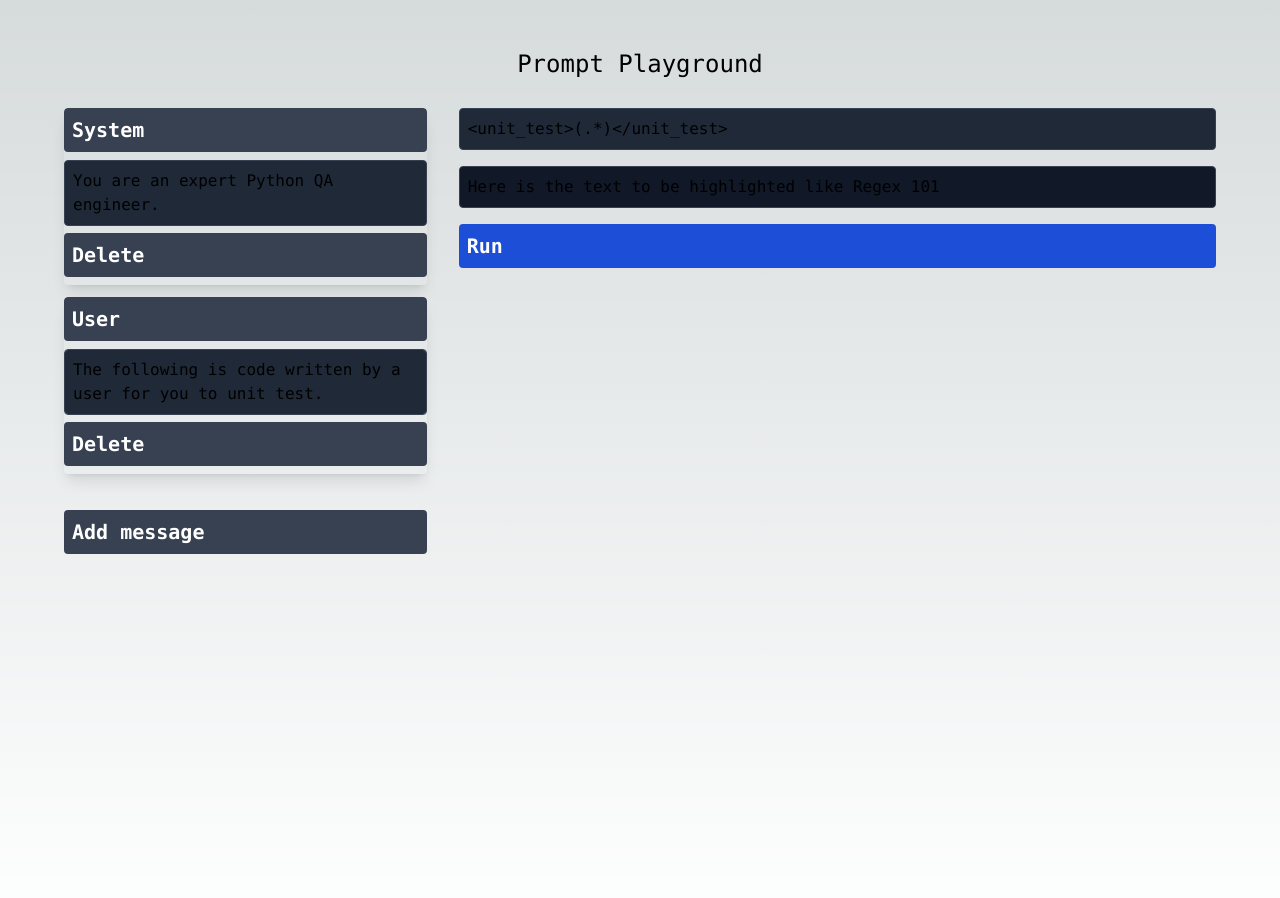
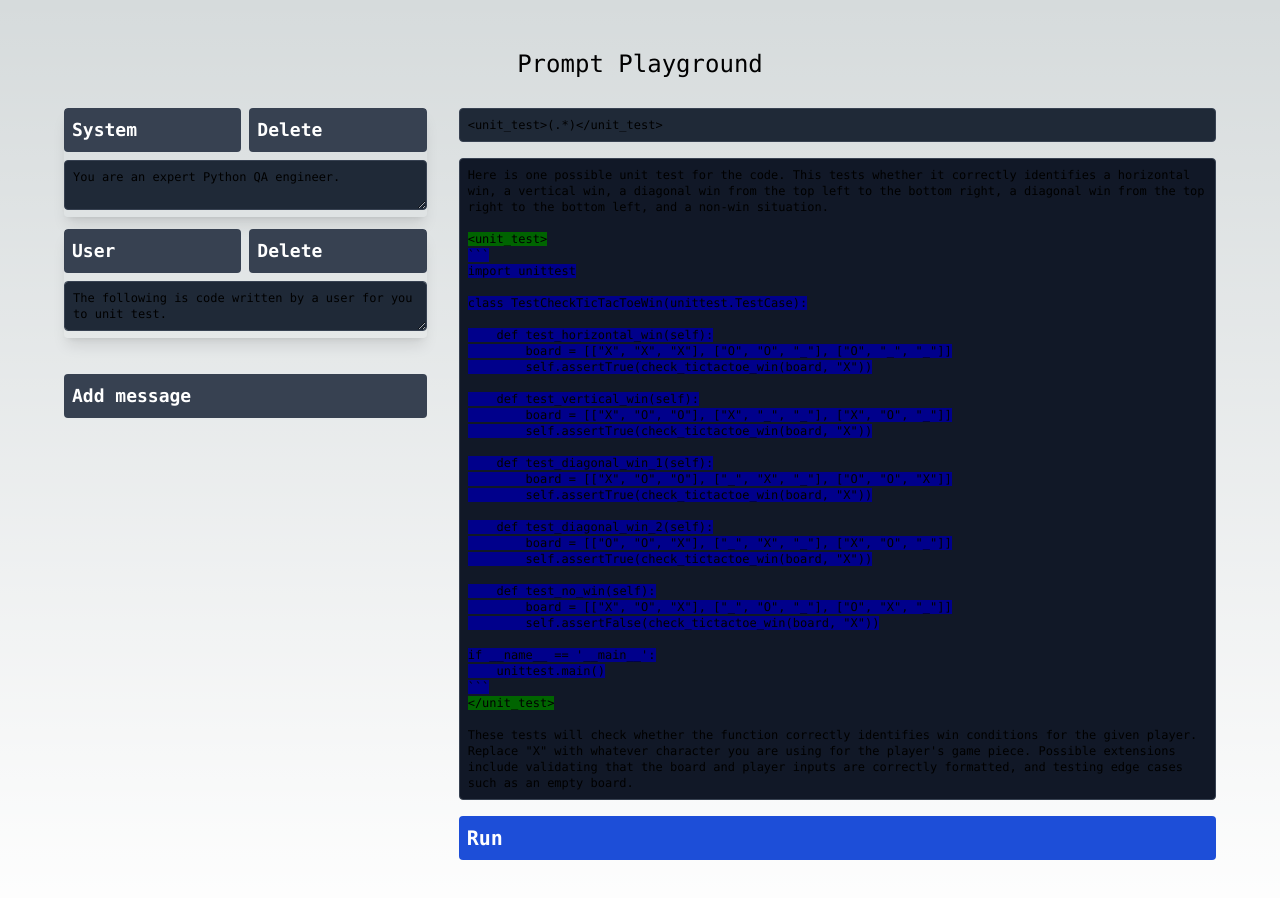
Before and after one commit to sweepai/prompt-lab, a Next.js app: page / in a window 1280 px wide. Shown: the top 898 px of the page. Built offline with nearby package versions, Linux system fonts and the light colour scheme.

Commit message:
Font size fixes

```diff
--- a/src/app/Message.tsx
+++ b/src/app/Message.tsx
@@ -56,24 +56,26 @@ const Message = ({
 }: any) => {
   return (
     <div className="rounded overflow-hidden shadow-lg font-mono mb-3">
-      <button
-        className="font-bold text-xl mb-2 bg-gray-700 hover:bg-gray-800 text-white p-2 rounded w-full text-left"
-        onClick={() => onChangeRole()}
-      >
-        {renderRole(role)}
-      </button>
+      <div className="flex justify-between">
+        <button
+          className="font-bold text-lg mb-2 mr-2 bg-gray-700 hover:bg-gray-800 text-white p-2 rounded w-full text-left"
+          onClick={() => onChangeRole()}
+        >
+          {renderRole(role)}
+        </button>
+        <button
+          className="font-bold text-lg mb-2 bg-gray-700 hover:bg-gray-800 text-white p-2 rounded w-full text-left"
+          onClick={() => onDelete()}
+        >
+          Delete
+        </button>
+      </div>
       <textarea
-        className="w-full bg-gray-800 border-gray-700 p-2 border rounded h-auto resize-none h-48"
+        className="w-full bg-gray-800 border-gray-700 p-2 border rounded h-auto h-max-48 text-xs"
         placeholder="Message goes here..."
         onChange={(e) => onChange(e.target.value)}
         value={content}
       />
-      <button
-        className="font-bold text-xl mb-2 bg-gray-700 hover:bg-gray-800 text-white p-2 rounded w-full text-left"
-        onClick={() => onDelete()}
-      >
-        Delete
-      </button>
     </div>
   );
 };
--- a/src/app/RegexHighlighter.tsx
+++ b/src/app/RegexHighlighter.tsx
@@ -5,7 +5,7 @@ type RegexHighlighterProps = {
 
 function randomHexColor(seed: number) {
   return [
-    "darkgreen", "darkred", "darkblue", "brown"
+    "darkgreen", "darkblue", "darkred", "brown"
   ][seed % 5]
 }
 
@@ -85,7 +85,7 @@ const RegexHighlighter: React.FC<RegexHighlighterProps> = ({ text, regex }) => {
   const highlightedText = getHighlightedText()
 
   return (
-    <pre className="font-mono p-2 bg-gray-900 border border-gray-700 rounded p-2 font-mono w-full whitespace-pre-wrap">
+    <pre className="text-xs p-2 bg-gray-900 border border-gray-700 rounded p-2 font-mono w-full whitespace-pre-wrap">
       {highlightedText}
     </pre>
   );
--- a/src/app/RegexVisualizer.tsx
+++ b/src/app/RegexVisualizer.tsx
@@ -18,7 +18,7 @@ const RegexVisualizer = ({text}: {text: string}) => {
     }
     return (
         <div>
-            <input type="text" ref={ref} onChange={onChange} defaultValue={defaultRegex} className="bg-gray-800 border border-gray-700 rounded p-2 font-mono w-full mb-4"/>
+            <input type="text" ref={ref} onChange={onChange} defaultValue={defaultRegex} className="text-xs bg-gray-800 border border-gray-700 rounded p-2 font-mono w-full mb-4"/>
             <RegexHighlighter regex={regex} text={text}/>
         </div>
     )
--- a/src/app/page.tsx
+++ b/src/app/page.tsx
@@ -55,8 +55,40 @@ The unit test using the unittest module.
 \`\`\`
 </unit_test>`
 
-const defaultDisplayContent = `
-`
+const defaultDisplayContent = `Here is one possible unit test for the code. This tests whether it correctly identifies a horizontal win, a vertical win, a diagonal win from the top left to the bottom right, a diagonal win from the top right to the bottom left, and a non-win situation.
+
+<unit_test>
+\`\`\`
+import unittest
+
+class TestCheckTicTacToeWin(unittest.TestCase):
+
+    def test_horizontal_win(self):
+        board = [["X", "X", "X"], ["O", "O", "_"], ["O", "_", "_"]]
+        self.assertTrue(check_tictactoe_win(board, "X"))
+
+    def test_vertical_win(self):
+        board = [["X", "O", "O"], ["X", "_", "_"], ["X", "O", "_"]]
+        self.assertTrue(check_tictactoe_win(board, "X"))
+
+    def test_diagonal_win_1(self):
+        board = [["X", "O", "O"], ["_", "X", "_"], ["O", "O", "X"]]
+        self.assertTrue(check_tictactoe_win(board, "X"))
+
+    def test_diagonal_win_2(self):
+        board = [["O", "O", "X"], ["_", "X", "_"], ["X", "O", "_"]]
+        self.assertTrue(check_tictactoe_win(board, "X"))
+
+    def test_no_win(self):
+        board = [["X", "O", "X"], ["_", "O", "_"], ["O", "X", "_"]]
+        self.assertFalse(check_tictactoe_win(board, "X"))
+
+if __name__ == '__main__':
+    unittest.main()
+\`\`\`
+</unit_test>
+
+These tests will check whether the function correctly identifies win conditions for the given player. Replace "X" with whatever character you are using for the player's game piece. Possible extensions include validating that the board and player inputs are correctly formatted, and testing edge cases such as an empty board.`
 
 const Main = () => {
   const [messages, setMessages] = useState<MessageType[]>(() => {
@@ -68,7 +100,7 @@ const Main = () => {
     ];
   });
   console.log(messages)
-  const [displayContent, setDisplayContent] = useState<string>("Here is the text to be highlighted like Regex 101");
+  const [displayContent, setDisplayContent] = useState<string>(defaultDisplayContent);
 
   useEffect(() => {
     if (typeof window !== 'undefined') {
@@ -113,7 +145,7 @@ const Main = () => {
             ))}
             <br/>
             <button
-              className="font-bold text-xl mb-2 bg-gray-700 hover:bg-gray-800 text-white p-2 rounded w-full text-left"
+              className="font-bold text-lg mb-2 bg-gray-700 hover:bg-gray-800 text-white p-2 rounded w-full text-left"
               onClick={() => {setMessages((messages: MessageType[]) => [...messages, { content: "", role: "user", id: getRandomInt() }])}}
             >
               Add message
```
